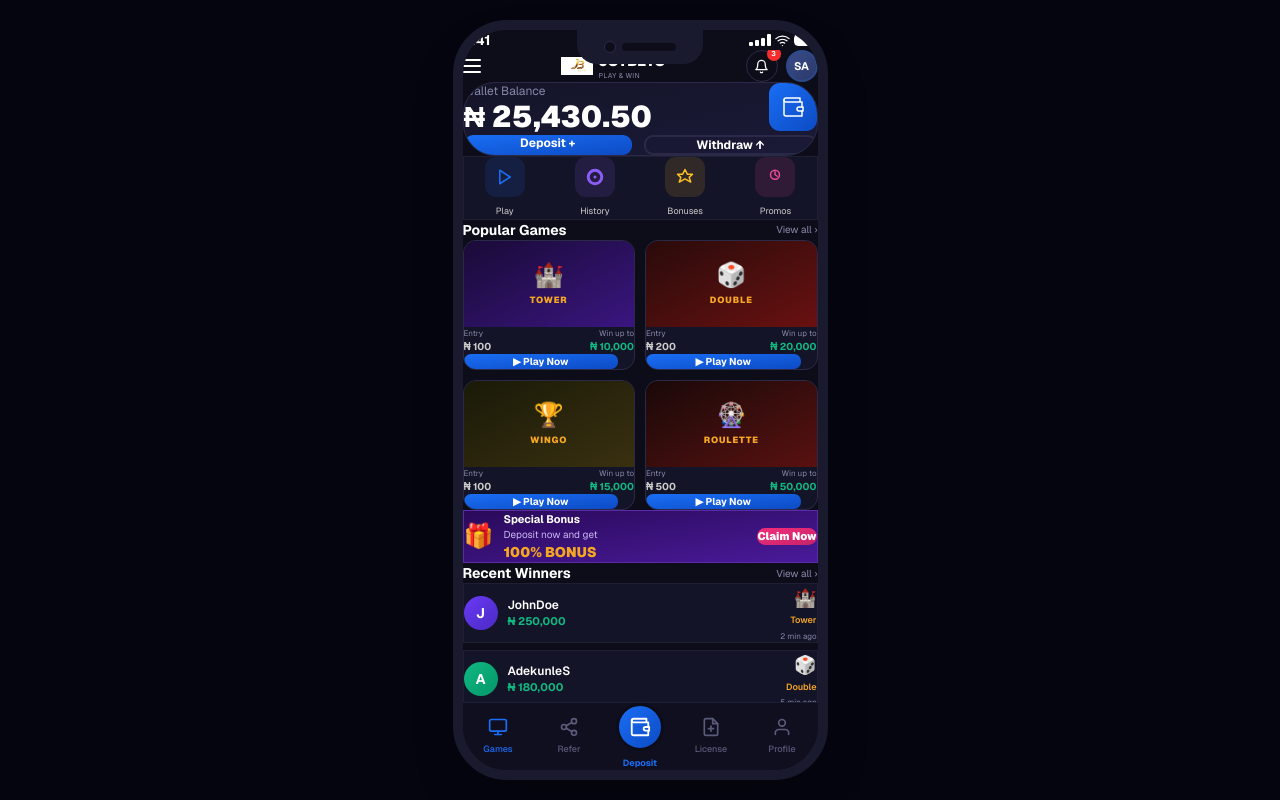
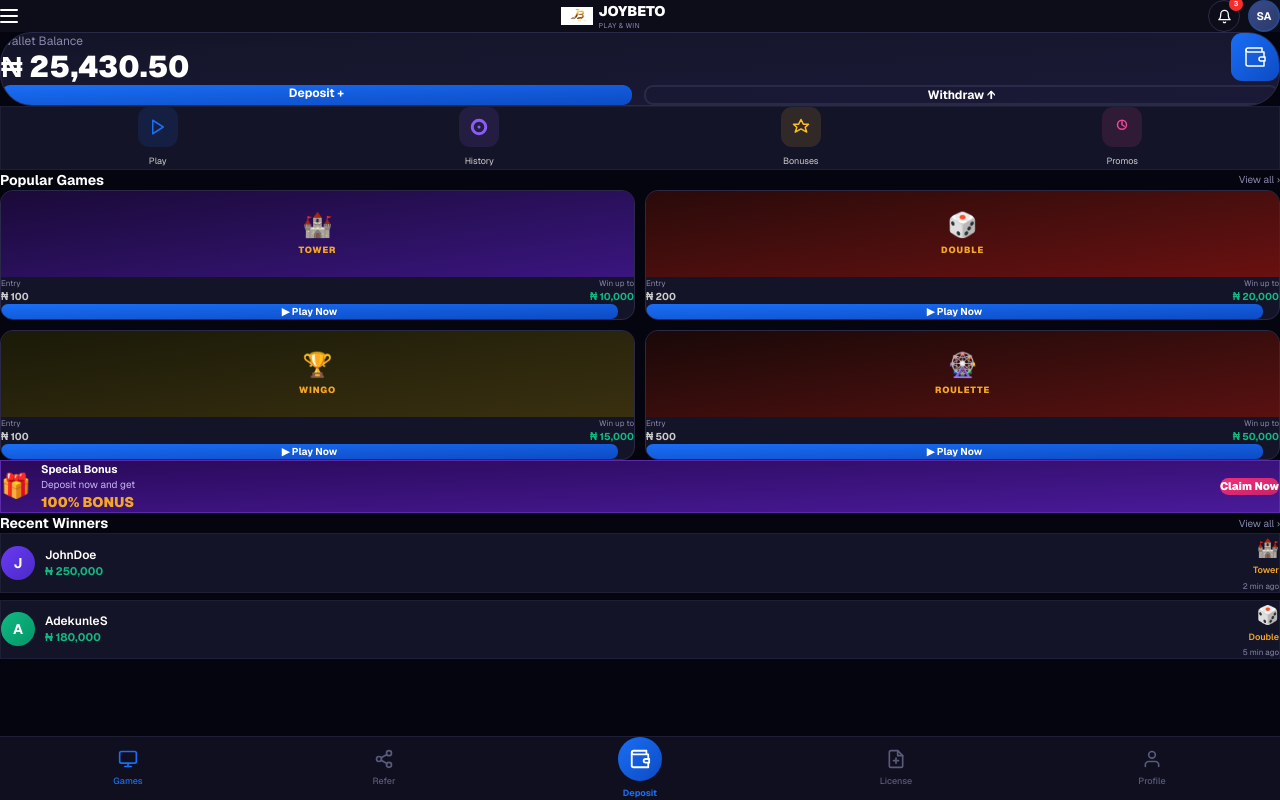
Before and after one commit to Akintobasmith/joybeto-uiux-design, a Next.js app: page / in a window 1280 px wide. Built offline with nearby package versions, Linux system fonts and the light colour scheme.

Commit message:
refactor: streamline Home layout and BottomNav component styling
Co-authored-by: Smithlee.dev <119801371+Akintobasmith@users.noreply.github.com>

```diff
--- a/app/page.tsx
+++ b/app/page.tsx
@@ -13,37 +13,9 @@ export default function Home() {
   const [activeNav, setActiveNav] = useState('games')
 
   return (
-    <div className="flex items-center justify-center min-h-screen bg-[#050510] p-4">
-      {/* iPhone Frame */}
-      <div className="relative w-full max-w-[375px] bg-[#0d0d1a] rounded-[54px] overflow-hidden border-[10px] border-[#1a1a2e] shadow-2xl">
-        {/* Notch */}
-        <div className="absolute top-0 left-1/2 transform -translate-x-1/2 w-[126px] h-[34px] bg-[#1a1a2e] rounded-b-[20px] z-50 flex items-center justify-center gap-1.5">
-          <div className="w-3 h-3 rounded-full bg-[#0d0d1a] border border-[#2a2a48]"></div>
-          <div className="w-[54px] h-2 rounded bg-[#0d0d1a]"></div>
-        </div>
-
-        {/* Status Bar */}
-        <div className="bg-[#0d0d1a] px-5 py-2 flex justify-between items-center pt-6 relative z-40">
-          <span className="text-white text-sm font-bold">9:41</span>
-          <div className="flex items-center gap-1">
-            <div className="flex items-end gap-0.5">
-              <span className="w-1 h-1 bg-white rounded-[1px] block"></span>
-              <span className="w-1 h-1.5 bg-white rounded-[1px] block"></span>
-              <span className="w-1 h-2 bg-white rounded-[1px] block"></span>
-              <span className="w-1 h-3 bg-white rounded-[1px] block"></span>
-            </div>
-            <svg width="15" height="15" viewBox="0 0 24 24" stroke="#fff" strokeWidth="2" fill="none" strokeLinecap="round" strokeLinejoin="round">
-              <path d="M5 12.55a11 11 0 0 1 14.08 0M1.42 9a16 16 0 0 1 21.16 0M8.53 16.11a6 6 0 0 1 6.95 0M12 20h.01"/>
-            </svg>
-            <div className="w-6 h-3 border border-white rounded-sm relative">
-              <div className="absolute right-[-5px] top-1/2 transform -translate-y-1/2 w-1 h-1.5 bg-white rounded-r"></div>
-              <div className="w-4/5 h-full bg-white rounded-[1px]"></div>
-            </div>
-          </div>
-        </div>
-
-        {/* Scrollable Content */}
-        <div className="overflow-y-auto h-[720px] pb-24" style={{ scrollbarWidth: 'none', msOverflowStyle: 'none' }}>
+    <div className="relative w-full min-h-screen bg-[#050510] flex flex-col">
+      {/* Header Content */}
+      <div className="flex-1 overflow-y-auto pb-24" style={{ scrollbarWidth: 'none', msOverflowStyle: 'none' }}>
         <style>{`
           div::-webkit-scrollbar {
             display: none;
@@ -60,6 +32,5 @@ export default function Home() {
       {/* Bottom Navigation */}
       <BottomNav activeNav={activeNav} setActiveNav={setActiveNav} />
     </div>
-    </div>
   )
 }
--- a/components/BottomNav.tsx
+++ b/components/BottomNav.tsx
@@ -74,7 +74,7 @@ export default function BottomNav({ activeNav, setActiveNav }: BottomNavProps) {
   ]
 
   return (
-    <div className="absolute bottom-0 left-0 right-0 bg-[#0f0f20] border-t border-[#1e1e35] py-2 pb-5.5 flex items-center justify-around px-2">
+    <div className="fixed bottom-0 left-0 right-0 bg-[#0f0f20] border-t border-[#1e1e35] py-3 flex items-center justify-around px-2 z-40">
       {navItems.slice(0, 2).map((item) => (
         <Link
           key={item.id}
@@ -90,8 +90,8 @@ export default function BottomNav({ activeNav, setActiveNav }: BottomNavProps) {
       ))}
 
       {/* Center deposit button */}
-      <Link href={navItems[2].href} onClick={() => setActiveNav('deposit')} className="flex flex-col items-center gap-1.5 cursor-pointer -mt-5.5 flex-1">
-        <div className="w-12 h-12 rounded-full bg-gradient-to-br from-[#1a6ef5] to-[#0d4bc4] flex items-center justify-center border-3 border-[#0d0d1a]">
+      <Link href={navItems[2].href} onClick={() => setActiveNav('deposit')} className="flex flex-col items-center gap-1.5 cursor-pointer flex-1">
+        <div className="w-11 h-11 rounded-full bg-gradient-to-br from-[#1a6ef5] to-[#0d4bc4] flex items-center justify-center">
           {navItems[2].icon(activeNav === 'deposit')}
         </div>
         <span className={`text-[9px] font-bold text-[#1a6ef5]`}>
@@ -103,7 +103,7 @@ export default function BottomNav({ activeNav, setActiveNav }: BottomNavProps) {
         <Link
           key={item.id}
           href={item.href}
-          onClick={() => setActiveNav('license')}
+          onClick={() => setActiveNav(item.id)}
           className="flex flex-col items-center gap-1.5 cursor-pointer flex-1"
         >
           {item.icon(activeNav === item.id)}
```
Lines whose indentation alone changed are shown as unchanged.
